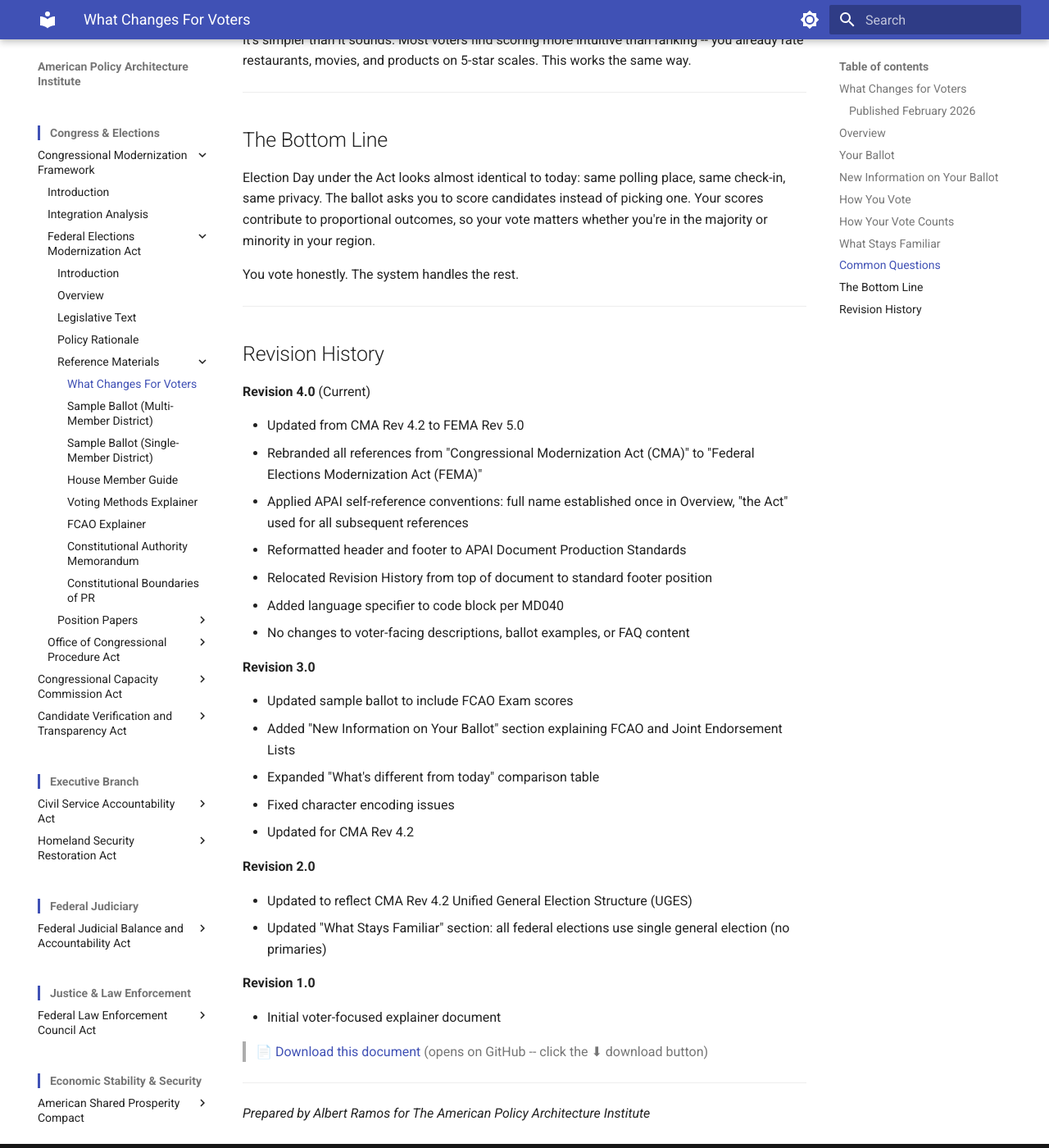
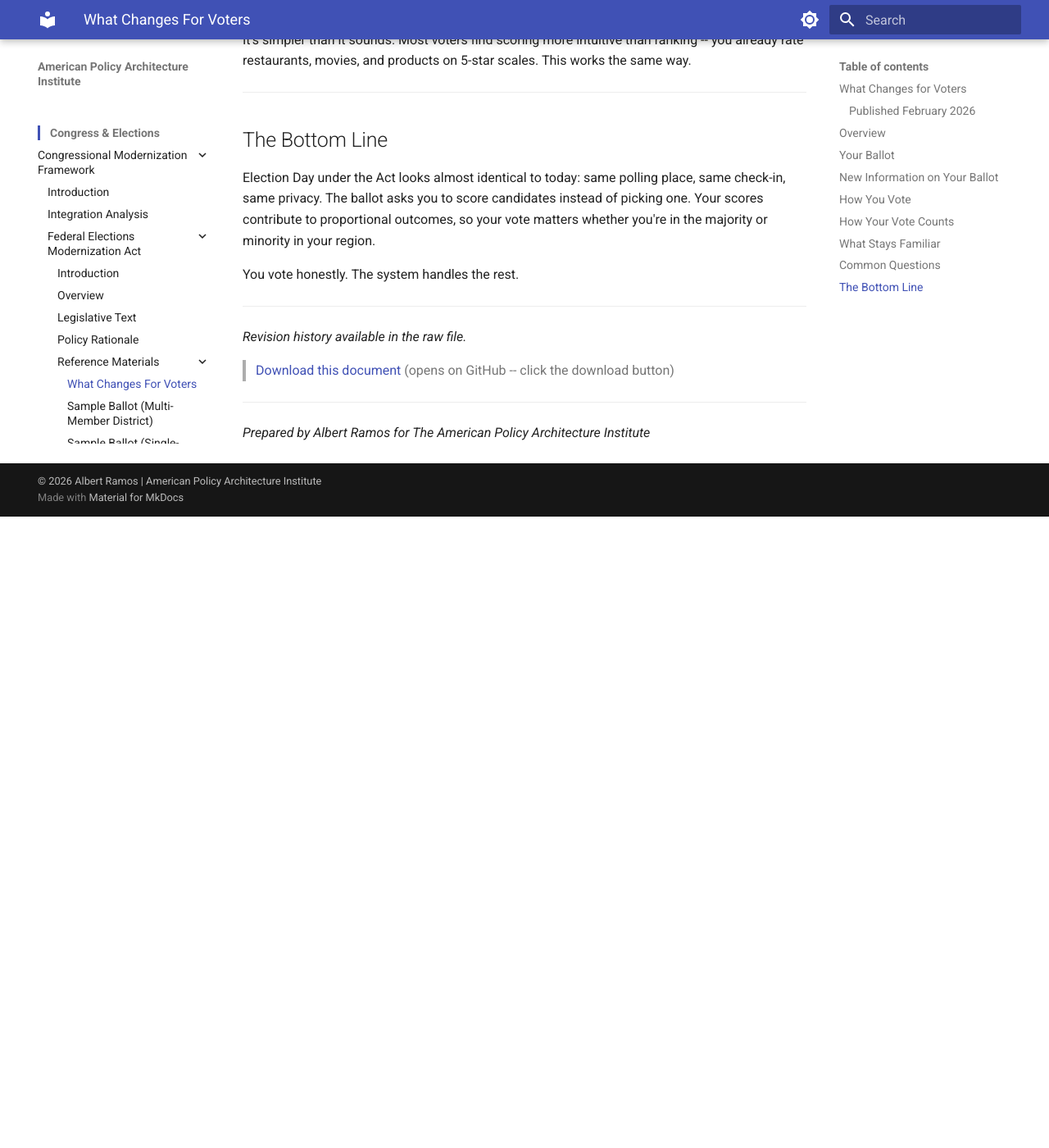
Before and after one commit to albertintech/apai, an MkDocs documentation site: the page built from docs/congress/cmf/fema/what-changes-for-voters.md, in a window 1280 px wide and 1400 px high, scrolled down 4424 px. Shown: the whole window at 82% size. Built offline with MkDocs 1.6.1 and Material for MkDocs 9.7.7, drawn with Linux system fonts in a browser that asks for light colours; after the commit the page ends 5054 px from its top, so only the background shows below that; some of the changed text lies outside the part shown.

Commit message:
Update what-changes-for-voters.md

```diff
--- a/docs/congress/cmf/fema/what-changes-for-voters.md
+++ b/docs/congress/cmf/fema/what-changes-for-voters.md
@@ -4,7 +4,7 @@
 
 ### Published February 2026
 
-Based on Rev 5.0 of the Federal Elections Modernization Act
+Based on Rev 5.2 of the Federal Elections Modernization Act
 
 ---
 
@@ -102,7 +102,7 @@
 
 ## How Your Vote Counts
 
-In most states, your House district becomes a multi-member district electing 3-5 representatives. Here's how the votes translate into seats:
+In most states, your House district becomes a multi-member district electing 3-7 representatives. Here's how the votes translate into seats:
 
 **The short version:** Candidates with the highest combined support win seats, allocated proportionally. If 40% of your region's voters prefer one party's candidates, that party wins roughly 40% of the seats.
 
@@ -161,10 +161,18 @@
 
 ---
 
+<!--
 ## Revision History
 
-**Revision 4.0** (Current)
+**Revision 5.0** (Current)
+- Updated reference line from Rev 5.0 to Rev 5.2
+- Corrected district magnitude range from "3-5" to "3-7" in How Your Vote Counts section to match Section 402(b)
+- Wrapped revision history in HTML comment block per DPS Rev 2.3, Section 1.4
+- Added "Revision history available in the raw file." note per DPS Section 1.3
+- Added download link per DPS Section 1.9
+- No changes to voter-facing descriptions, ballot examples, or FAQ content
 
+**Revision 4.0**
 - Updated from CMA Rev 4.2 to FEMA Rev 5.0
 - Rebranded all references from "Congressional Modernization Act (CMA)" to "Federal Elections Modernization Act (FEMA)"
 - Applied APAI self-reference conventions: full name established once in Overview, "the Act" used for all subsequent references
@@ -174,7 +182,6 @@
 - No changes to voter-facing descriptions, ballot examples, or FAQ content
 
 **Revision 3.0**
-
 - Updated sample ballot to include FCAO Exam scores
 - Added "New Information on Your Ballot" section explaining FCAO and Joint Endorsement Lists
 - Expanded "What's different from today" comparison table
@@ -182,15 +189,16 @@
 - Updated for CMA Rev 4.2
 
 **Revision 2.0**
-
 - Updated to reflect CMA Rev 4.2 Unified General Election Structure (UGES)
 - Updated "What Stays Familiar" section: all federal elections use single general election (no primaries)
 
 **Revision 1.0**
+- Initial voter-focused explainer document
+-->
 
-- Initial voter-focused explainer document
+*Revision history available in the raw file.*
 
-> 📄 [Download this document](https://github.com/albertintech/apai/blob/main/docs/congress/cmf/fema/what-changes-for-voters.md) (opens on GitHub -- click the ⬇ download button)
+> [Download this document](https://github.com/albertintech/apai/blob/main/docs/electoral/cmf/fema/what-changes-for-voters.md) (opens on GitHub -- click the download button)
 
 ---
 
```
